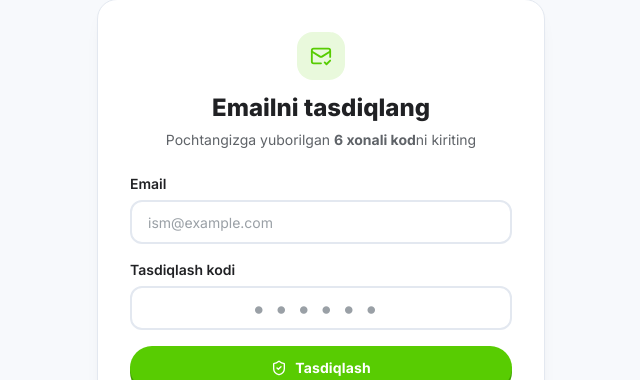
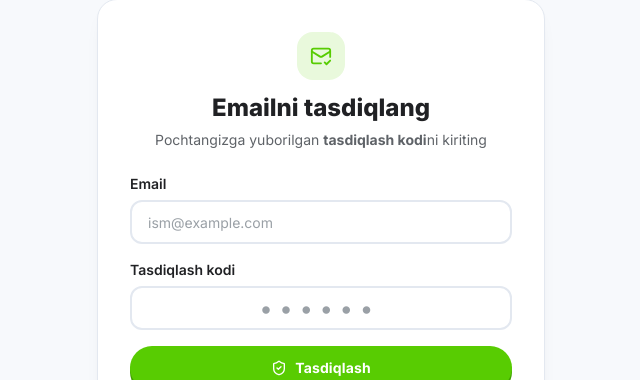
Before and after one commit to SardorbekTursunov/rusg0, a Next.js app: page /verify in a window 1280 px wide. Shown: the part 150-530 px from the top of the page, without its empty margins (319-959 px from the left). Built offline with nearby package versions, Linux system fonts and the light colour scheme; no server answers.

Commit message:
Tasdiqlash kodi inputi 8 xonagacha kengaytirildi

```diff
--- a/src/app/verify/page.tsx
+++ b/src/app/verify/page.tsx
@@ -47,8 +47,8 @@ function VerifyForm() {
       setServerError("Avval emailingizni kiriting.");
       return;
     }
-    if (!/^\d{6}$/.test(code.trim())) {
-      setServerError("Kod 6 xonali raqam bo‘lishi kerak.");
+    if (!/^\d{6,8}$/.test(code.trim())) {
+      setServerError("Kod noto‘g‘ri. Pochtadagi kodni to‘liq kiriting.");
       return;
     }
     const err = await verifySignupCode(email, code);
@@ -88,7 +88,7 @@ function VerifyForm() {
         </span>
         <h1 className="text-2xl font-extrabold text-ink">Emailni tasdiqlang</h1>
         <p className="mt-1.5 text-sm text-ink-soft">
-          Pochtangizga yuborilgan <strong>6 xonali kod</strong>ni kiriting
+          Pochtangizga yuborilgan <strong>tasdiqlash kodi</strong>ni kiriting
         </p>
       </div>
 
@@ -127,10 +127,10 @@ function VerifyForm() {
             inputMode="numeric"
             autoComplete="one-time-code"
             placeholder="••••••"
-            maxLength={6}
-            className="text-center text-2xl font-extrabold tracking-[0.5em]"
+            maxLength={8}
+            className="text-center text-2xl font-extrabold tracking-[0.4em]"
             value={code}
-            onChange={(e) => setCode(e.target.value.replace(/\D/g, "").slice(0, 6))}
+            onChange={(e) => setCode(e.target.value.replace(/\D/g, "").slice(0, 8))}
             onKeyDown={(e) => {
               if (e.key === "Enter") void onVerify();
             }}
```
